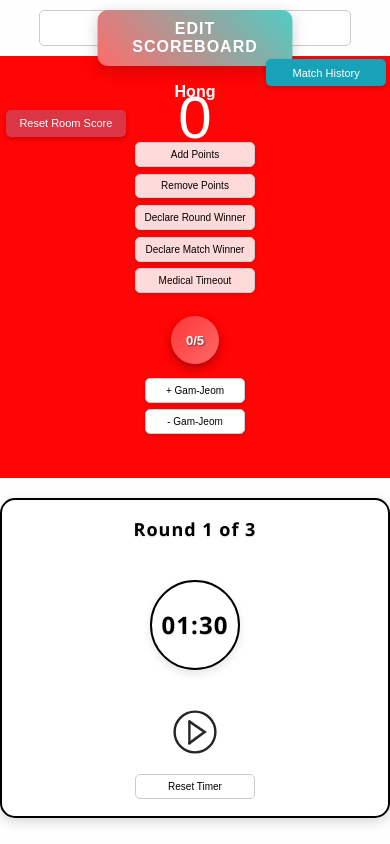
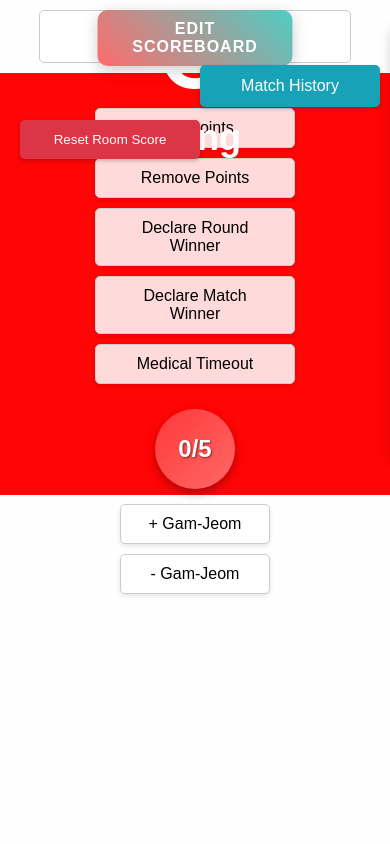
Before and after one commit to ChiranandanTM/kyorugicore-scoreboard, a React (Vite) app: page / in a window 390 px wide. Built offline with nearby package versions, Linux system fonts and the light colour scheme.

Commit message:
Revert "Make scoreboard fully responsive for any screen size"
This reverts commit b0057a9f14cbcee06b8add6689f4c382754b610b.

```diff
--- a/src/components/scoreboard/CentralTimer.jsx
+++ b/src/components/scoreboard/CentralTimer.jsx
@@ -44,7 +44,7 @@ export default function CentralTimer() {
 
       {store.matchWinnerDeclared && (
         <div style={{
-          fontSize: 'clamp(18px, 2.6vw, 38px)', fontWeight: 'bold', color: '#c0392b',
+          fontSize: 36, fontWeight: 'bold', color: '#c0392b',
           letterSpacing: 2, textTransform: 'uppercase', margin: '4px 0'
         }}>
           Ended
--- a/src/index.css
+++ b/src/index.css
@@ -53,15 +53,15 @@ html, body {
 }
 
 .team h1 {
-  font-size: clamp(16px, 2.2vw, 38px);
+  font-size: 36px;
   margin-bottom: 20px;
   position: absolute;
-  top: 2vh;
+  top: 20px;
   color: white;
 }
 
 .score {
-  font-size: clamp(60px, 11vw, 200px);
+  font-size: 150px;
   margin: 0;
   flex-grow: 1;
   display: flex;
@@ -72,16 +72,16 @@ html, body {
 }
 
 .team button {
-  margin: clamp(3px, 0.4vh, 7px) 0;
-  font-size: clamp(10px, 1.1vw, 16px);
-  padding: clamp(5px, 0.7vh, 11px) clamp(8px, 1.2vw, 20px);
+  margin: 5px 0;
+  font-size: 16px;
+  padding: 10px 20px;
   border: 1px solid #ccc;
   border-radius: 5px;
   cursor: pointer;
   background-color: rgba(255, 255, 255, 0.85);
   color: #000;
   transition: all 0.2s ease;
-  width: clamp(120px, 13vw, 210px);
+  width: 200px;
   text-align: center;
   box-shadow: 0 2px 4px rgba(0, 0, 0, 0.1);
 }
@@ -103,9 +103,10 @@ html, body {
   left: 50%;
   transform: translate(-50%, -50%);
   text-align: center;
-  padding: clamp(10px, 1.5vh, 20px) clamp(10px, 1.5vw, 22px);
-  width: clamp(200px, 22vw, 400px);
-  min-height: clamp(260px, 38vh, 460px);
+  padding: 15px 20px;
+  width: 90%;
+  max-width: 400px;
+  min-height: 400px;
   background-color: rgba(255, 255, 255, 0.85);
   border: 2px solid black;
   border-radius: 15px;
@@ -114,19 +115,19 @@ html, body {
   flex-direction: column;
   align-items: center;
   justify-content: space-between;
-  gap: clamp(4px, 0.7vh, 10px);
+  gap: 8px;
   box-shadow: 0 4px 12px rgba(0, 0, 0, 0.15);
 }
 
 .break-timer {
   position: absolute;
-  top: -7vh;
+  top: -60px;
   left: 50%;
   transform: translateX(-50%);
-  padding: clamp(8px, 1.2vh, 16px) clamp(12px, 2vw, 32px);
+  padding: 15px 30px;
   background-color: rgba(0, 0, 0, 0.8);
   border-radius: 12px;
-  font-size: clamp(18px, 2.4vw, 36px);
+  font-size: 32px;
   font-weight: bold;
   color: #fff;
   text-shadow: 2px 2px 4px rgba(0, 0, 0, 0.3);
@@ -151,26 +152,26 @@ html, body {
 }
 
 #timerDisplay, .timer-display {
-  font-size: clamp(24px, 3vw, 52px);
+  font-size: 48px;
   font-weight: bold;
   font-family: 'Segoe UI', Arial, sans-serif;
   letter-spacing: 1px;
   text-shadow: 0 1px 2px rgba(0, 0, 0, 0.1);
   background-color: rgba(255, 255, 255, 0.9);
   border-radius: 50%;
-  width: clamp(90px, 10vw, 150px);
-  height: clamp(90px, 10vw, 150px);
+  width: 140px;
+  height: 140px;
   display: inline-flex;
   align-items: center;
   justify-content: center;
-  margin: clamp(4px, 0.8vh, 12px) auto;
+  margin: 10px auto;
   border: 2px solid #000;
   box-shadow: 0 4px 8px rgba(0, 0, 0, 0.1);
 }
 
 #roundsCompleted, .rounds-completed {
-  margin: clamp(4px, 0.6vh, 10px) 0;
-  font-size: clamp(18px, 2.6vw, 42px);
+  margin: 8px 0;
+  font-size: 42px;
   font-weight: bold;
   color: #000;
   font-family: 'Segoe UI', Arial, sans-serif;
@@ -179,8 +180,8 @@ html, body {
 }
 
 #playPauseButton, .play-pause-button {
-  width: clamp(48px, 5.5vw, 84px);
-  height: clamp(48px, 5.5vw, 84px);
+  width: 80px;
+  height: 80px;
   opacity: 0.85;
   border: none;
   background: none;
@@ -200,16 +201,16 @@ html, body {
 }
 
 #resetTimerButton, .reset-timer-button {
-  margin-top: clamp(8px, 1.2vh, 22px);
-  font-size: clamp(10px, 1.1vw, 16px);
-  padding: clamp(5px, 0.7vh, 11px) clamp(8px, 1.2vw, 20px);
+  margin-top: 20px;
+  font-size: 16px;
+  padding: 10px 20px;
   border: 1px solid #ccc;
   border-radius: 5px;
   cursor: pointer;
   background-color: #fff;
   color: #000;
   transition: background-color 0.2s ease;
-  width: clamp(120px, 13vw, 210px);
+  width: 200px;
   text-align: center;
 }
 
@@ -239,8 +240,8 @@ html, body {
 }
 
 .gamjeom-circle {
-  width: clamp(48px, 5.5vw, 86px);
-  height: clamp(48px, 5.5vw, 86px);
+  width: 80px;
+  height: 80px;
   background: linear-gradient(135deg, #ffffff33, #ffffff66);
   border-radius: 50%;
   display: flex;
@@ -269,7 +270,7 @@ html, body {
 }
 
 .gamjeom-fraction {
-  font-size: clamp(13px, 1.5vw, 24px);
+  font-size: 24px;
   font-weight: bold;
   color: #fff;
   text-shadow: 1px 1px 2px rgba(0, 0, 0, 0.5);
@@ -278,16 +279,16 @@ html, body {
 
 .gamjeom-container-left button,
 .gamjeom-container-right button {
-  margin: clamp(3px, 0.4vh, 7px) 0;
-  font-size: clamp(10px, 1.1vw, 16px);
-  padding: clamp(5px, 0.7vh, 11px) clamp(6px, 1vw, 18px);
+  margin: 5px 0;
+  font-size: 16px;
+  padding: 10px 20px;
   border: 1px solid #ccc;
   border-radius: 5px;
   cursor: pointer;
   background-color: #fff;
   color: #000;
   transition: background-color 0.2s ease;
-  width: clamp(100px, 11vw, 165px);
+  width: 150px;
   text-align: center;
 }
 
@@ -362,16 +363,15 @@ html, body {
 /* Utility buttons */
 .reset-scores-button {
   position: absolute;
-  top: 7vh;
-  left: 1.5vw;
-  padding: clamp(7px, 0.9vh, 13px) clamp(10px, 1.3vw, 22px);
+  top: 70px;
+  left: 20px;
+  padding: 12px 20px;
   background-color: #dc3545;
   color: white;
   border-radius: 5px;
   border: none;
   cursor: pointer;
-  width: clamp(120px, 12vw, 190px);
-  font-size: clamp(11px, 1.1vw, 16px);
+  width: 180px;
   text-align: center;
   z-index: 1001;
   box-shadow: 0 2px 4px rgba(0, 0, 0, 0.2);
@@ -386,16 +386,15 @@ html, body {
 
 .new-match-button {
   position: absolute;
-  top: 2vh;
-  left: 1.5vw;
-  padding: clamp(7px, 0.9vh, 13px) clamp(10px, 1.3vw, 22px);
+  top: 20px;
+  left: 20px;
+  padding: 12px 20px;
   background-color: #28a745;
   color: white;
   border-radius: 5px;
   border: none;
   cursor: pointer;
-  width: clamp(120px, 12vw, 190px);
-  font-size: clamp(11px, 1.1vw, 16px);
+  width: 180px;
   text-align: center;
   z-index: 1001;
   box-shadow: 0 2px 4px rgba(0, 0, 0, 0.2);
@@ -410,20 +409,20 @@ html, body {
 
 .match-history-button {
   position: absolute;
-  top: 7vh;
-  right: 1vw;
-  padding: clamp(7px, 0.9vh, 13px) clamp(10px, 1.3vw, 22px);
+  top: 65px;
+  right: 10px;
+  padding: 12px 20px;
   background-color: #17a2b8;
   color: white;
   border-radius: 5px;
   border: none;
   cursor: pointer;
-  width: clamp(120px, 12vw, 190px);
+  width: 180px;
   text-align: center;
   z-index: 1001;
   box-shadow: 0 2px 4px rgba(0, 0, 0, 0.2);
   transition: all 0.2s ease;
-  font-size: clamp(11px, 1.1vw, 16px);
+  font-size: 16px;
 }
 
 .match-history-button:hover {
@@ -434,16 +433,15 @@ html, body {
 
 .reset-room-button {
   position: absolute;
-  top: 13vh;
-  left: 1.5vw;
-  padding: clamp(7px, 0.9vh, 13px) clamp(10px, 1.3vw, 22px);
+  top: 120px;
+  left: 20px;
+  padding: 12px 20px;
   background-color: #dc3545;
   color: white;
   border-radius: 5px;
   border: none;
   cursor: pointer;
-  width: clamp(120px, 12vw, 190px);
-  font-size: clamp(11px, 1.1vw, 16px);
+  width: 180px;
   text-align: center;
   z-index: 1001;
   box-shadow: 0 2px 4px rgba(0, 0, 0, 0.2);
@@ -458,16 +456,16 @@ html, body {
 
 .create-room-button {
   position: absolute;
-  top: 1vh;
-  right: 1vw;
-  padding: clamp(8px, 1.1vh, 16px) clamp(12px, 1.8vw, 30px);
+  top: 10px;
+  right: 10px;
+  padding: 15px 30px;
   background-color: #fff;
   color: #000;
   border: 1px solid #ccc;
   border-radius: 5px;
   cursor: pointer;
   font-weight: bold;
-  font-size: clamp(13px, 1.4vw, 20px);
+  font-size: 18px;
   z-index: 1001;
 }
 
@@ -475,11 +473,11 @@ html, body {
 
 #editScoreboardButton, .edit-scoreboard-button {
   position: absolute;
-  top: 1.5vh;
+  top: 20px;
   left: 50%;
   transform: translateX(-50%);
-  padding: clamp(7px, 0.9vh, 13px) clamp(12px, 1.6vw, 26px);
-  font-size: clamp(12px, 1.3vw, 18px);
+  padding: 12px 24px;
+  font-size: 18px;
   font-weight: bold;
   border: none;
   border-radius: 10px;
```
